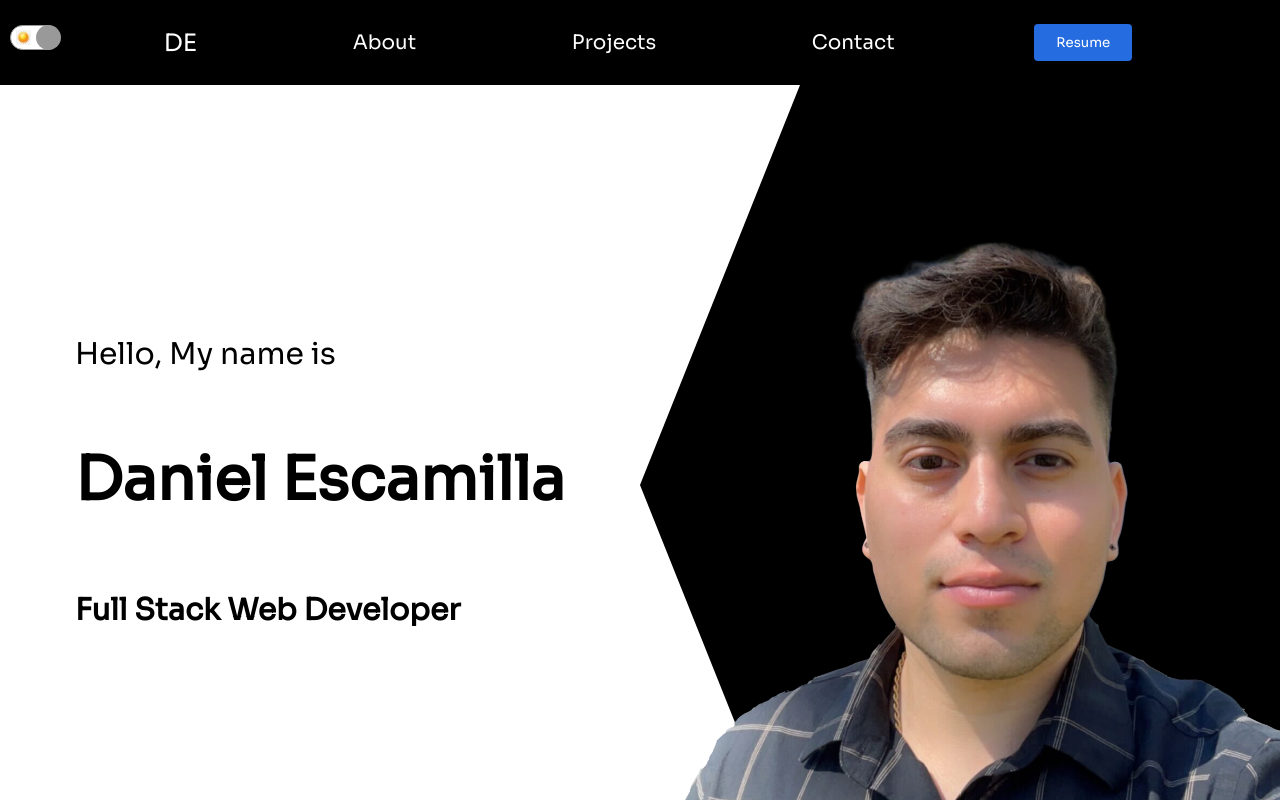
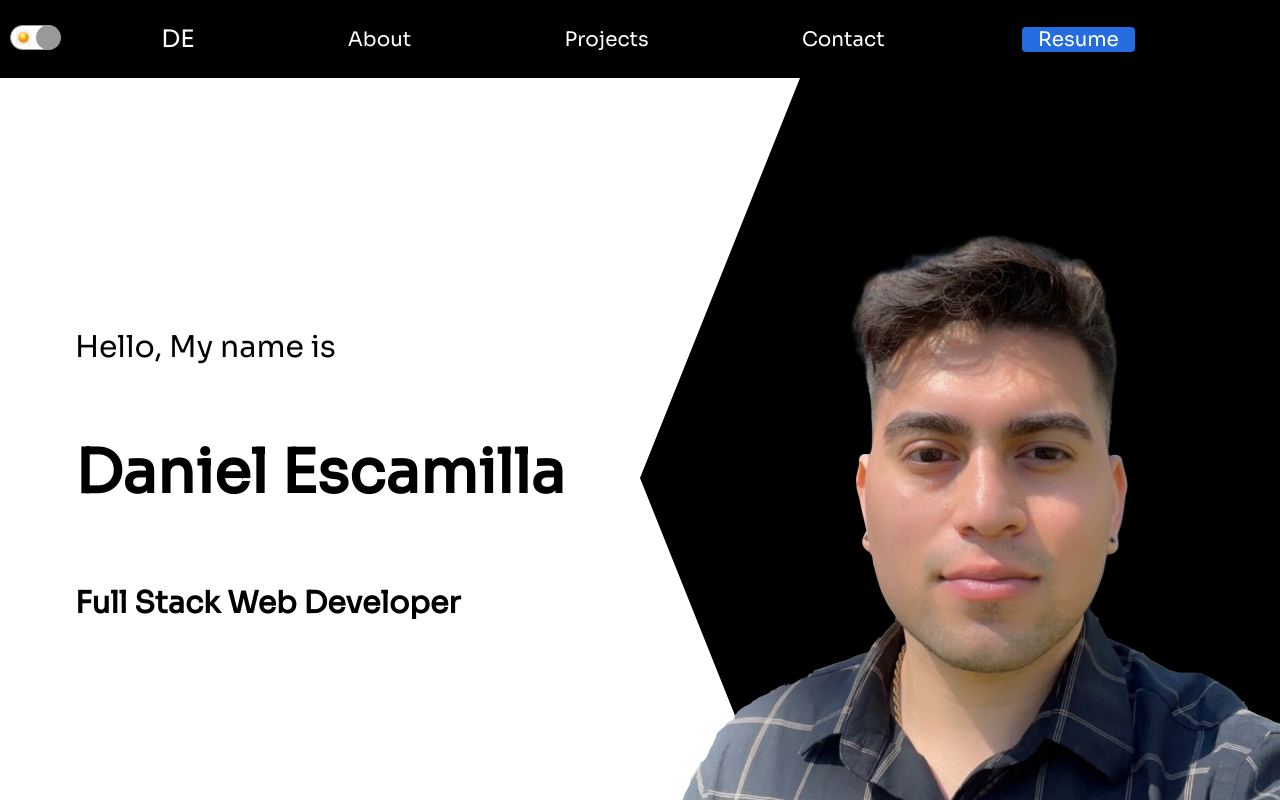
Before and after one commit to DanielEscamilla1/portfolio, a React (Create React App) app: page / in a window 1280 px wide. Shown: the top 800 px of the page. Built offline with nearby package versions, Linux system fonts and the light colour scheme.

Commit message:
added resume

```diff
--- a/src/components/nav/Navbar.jsx
+++ b/src/components/nav/Navbar.jsx
@@ -1,16 +1,16 @@
 import React from "react";
 import "./Navbar.css";
+import Resume from '../../img/resume.png'
 
 const Navbar = () => {
   return (
     <>
-
       <nav className="main-nav">
         <a className="de" href="#intro" id="de-text">DE</a>
         <a className="de" href="#about">About</a>
         <a className="de"href="#projects">Projects</a>
         <a className="de"href="#contact">Contact</a>
-        <button className="nav-btn">Resume</button>
+        <a href={Resume} download className='nav-btn'>Resume</a>
       </nav>
     </>
   );
```
Also changed, not shown: src/img/resume.png (added).
